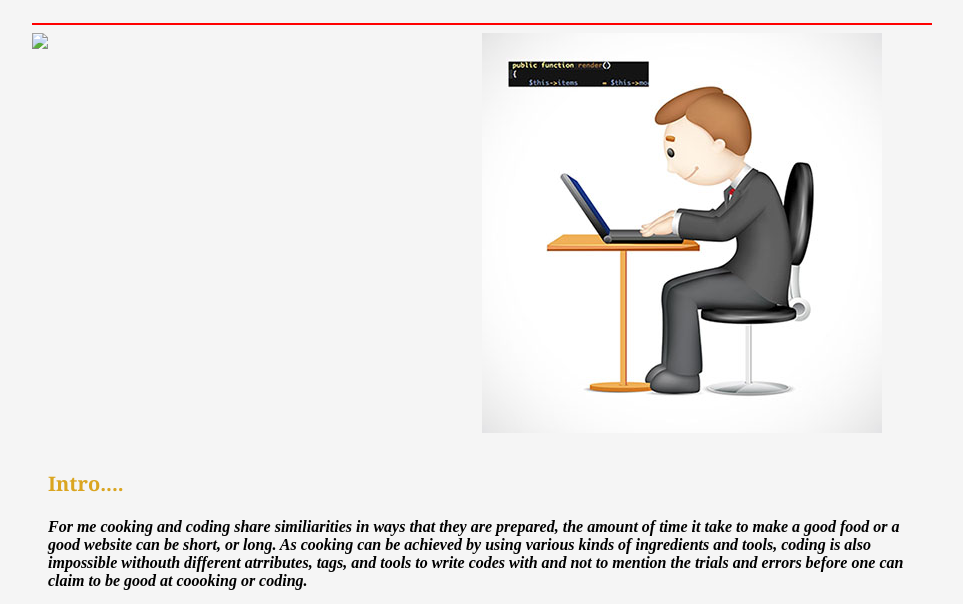
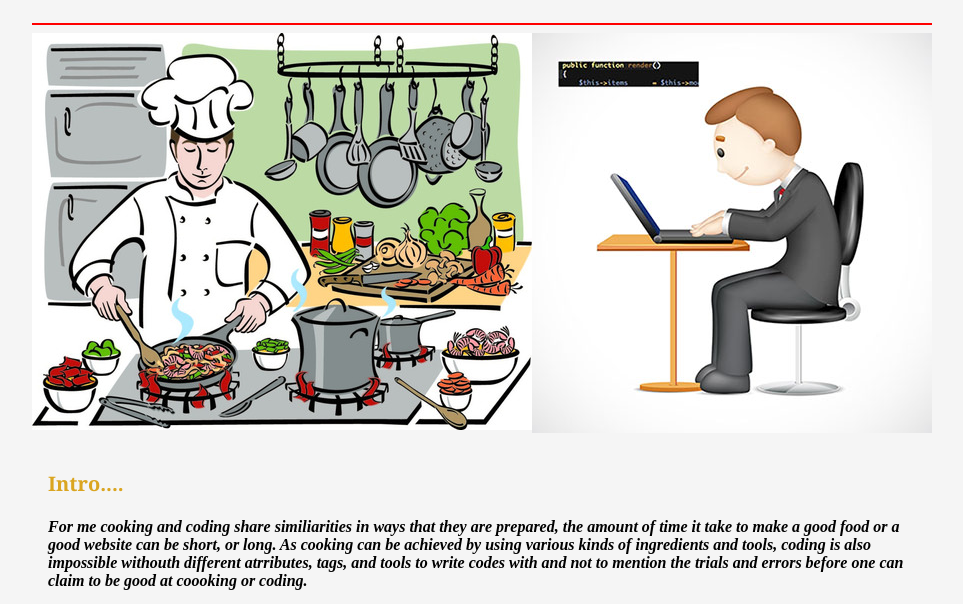
Before and after one commit to Daniika/CookandCode, a plain HTML site: page index.html in a window 1280 px wide. Shown: the part 196-800 px from the top of the page, without its empty margins (158-1121 px from the left). Drawn offline with Linux system fonts and the light colour scheme.

Commit message:
Update index.html

```diff
--- a/index.html
+++ b/index.html
@@ -20,7 +20,7 @@
 
 <div class="row">
 	<div class="column">
-	  <img src="daniika/cooking.jpg">
+	  <img src="cooking.jpg">
 	</div>
 	<div class="column">
 	  <img src="coding.jpg">
```
